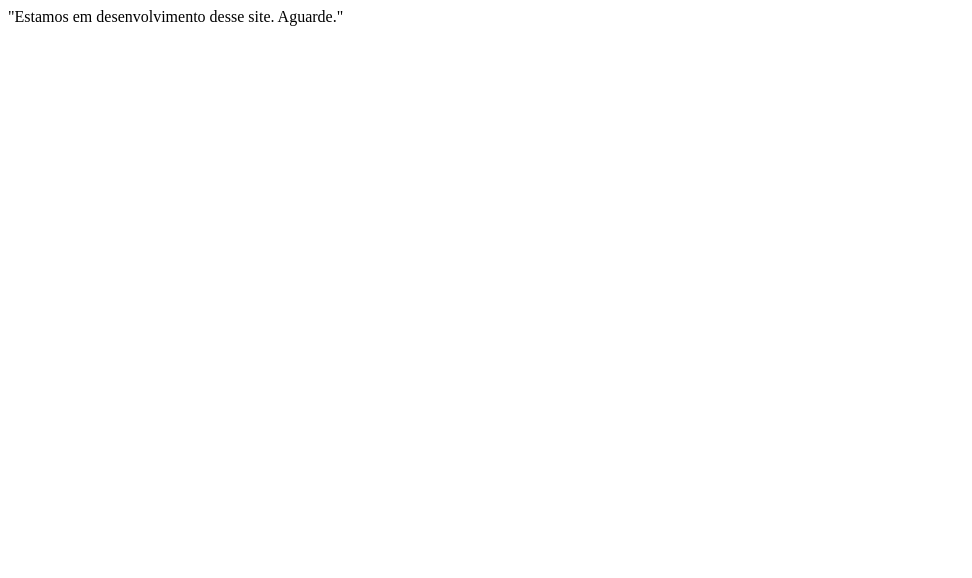
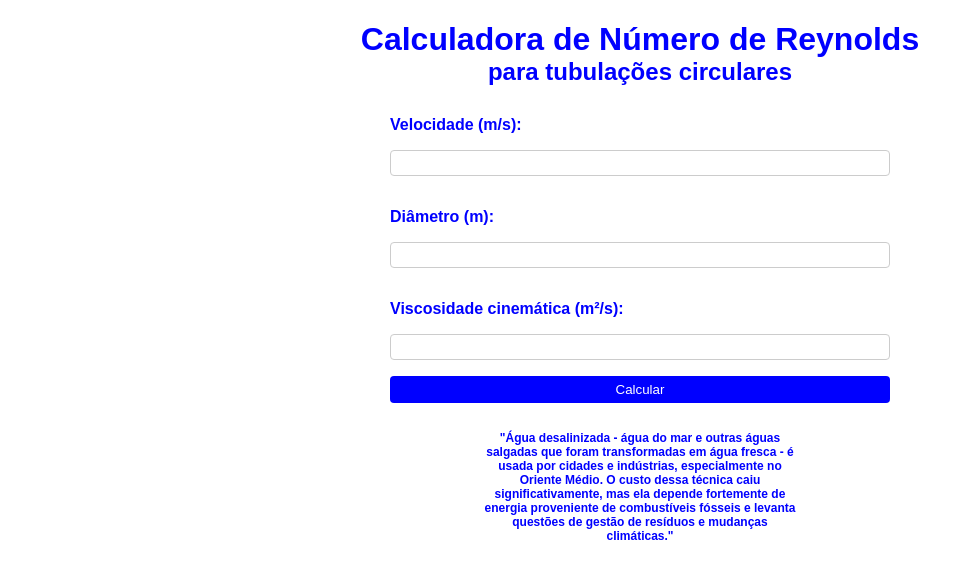
Before and after one commit to weriskiney/calc-hid, a plain HTML site: page numero-reynolds.html in a window 1280 px wide. Shown: the whole page, without its empty margins (0-972 px from the left). Drawn offline with Linux system fonts and the light colour scheme.

Commit message:
Update numero-reynolds.html

```diff
--- a/numero-reynolds.html
+++ b/numero-reynolds.html
@@ -1 +1,137 @@
-"Estamos em desenvolvimento desse site. Aguarde."
+<!DOCTYPE html>
+<html>
+  <head>
+  <style>
+    /* Adicionar estilo CSS aqui */
+    h1 {
+      text-align: center;
+      font-family: Arial, sans-serif;
+      color: blue;
+      margin-bottom: 0px;
+    }
+    h2 {
+      text-align: center;
+      font-family: Arial, sans-serif;
+      font-weight: bold;
+      color: blue;
+      margin-bottom: 30px;
+      margin-top: 0px;
+    }
+    h3 {
+      font-family: Arial, sans-serif;
+      font-size: 16px;
+      font-weight: bold;
+      color: blue;
+      margin-bottom: 10px;
+    }
+    h4 {
+	  text-align: center;
+	  font-family: Arial, sans-serif;
+	  font-size: 12px;
+	  color: blue;
+	  margin-top: 30px;
+	  margin-bottom: 0px;
+	  display: block;
+	  width: 25%;
+	  margin: 0 auto;
+	}
+    form {
+      width: 500px;
+      margin: 0 auto;
+      text-align: left;
+      font-family: Arial, sans-serif;
+    }
+    p {
+      font-family: Arial, sans-serif;
+	  word-wrap: break-word;
+    }
+    select {
+      font-family: Arial, sans-serif;
+      width: 100%;
+      padding: 12px;
+      border: 1px solid #ccc;
+      border-radius: 4px;
+      box-sizing: border-box;
+      margin-top: 6px;
+      margin-bottom: 16px;
+      resize: vertical;
+    }
+    input[type=text] {
+      font-family: Arial, sans-serif;
+      width: 100%;
+      height: 25px;
+      padding: 12px;
+      border: 1px solid #ccc;
+      border-radius: 4px;
+      box-sizing: border-box;
+      margin-top: 6px;
+      margin-bottom: 16px;
+      resize: vertical;
+    }
+    button {
+      background-color: blue;
+      color: white;
+      padding: 6px 10px;
+      border: none;
+      border-radius: 4px;
+      cursor: pointer;
+      width: 100%;
+      margin-bottom: 16px;
+      font-family: Arial, sans-serif;
+    }
+    #result {
+  font-family: Arial, sans-serif;
+  text-align: center;
+  color: blue;
+  font-size: 18px;
+  font-weight: bold;
+}
+  </style>
+  </head>
+  <body>
+    <h1>Calculadora de Número de Reynolds</h1>
+    <h2>para tubulações circulares</h2>
+    <form>
+      <h3>Velocidade (m/s):</h3>
+      <input type="text" id="velocidade" name="velocidade"><br>
+      <h3>Diâmetro (m):</h3>
+      <input type="text" id="diametro" name="diametro"><br>
+      <h3>Viscosidade cinemática (m²/s):</h3>
+      <input type="text" id="viscosidade" name="viscosidade"><br>
+      <button type="button" onclick="calcularReynolds()">Calcular</button>
+    </form>
+    <h4 id="result"></h4>
+    <script>
+      function calcularReynolds() {
+        var velocidade = document.getElementById("velocidade").value;
+        var diametro = document.getElementById("diametro").value;
+        var viscosidade = document.getElementById("viscosidade").value;
+        var reynolds = velocidade * diametro / viscosidade;
+        document.getElementById("result").innerHTML = "Reynolds: " + reynolds;
+      }
+    </script>
+
+	<script>
+	  // Lista de frases aleatórias sobre ciência
+
+		var hydraulicFacts = [
+		"Os oceanos do mundo cobrem cerca de três quartos da superfície da Terra.",
+		"A quantidade total de água na Terra é de cerca de 1400 milhões de quilômetros cúbicos, o suficiente para cobrir a Terra com uma camada de 3000 metros de profundidade.",
+		"Apenas 2,7% da água total disponível na Terra é água fresca. Dessa, 75,2% estão congeladas nas regiões polares e 22,6% estão presentes como água subterrânea. O resto está disponível em lagos, rios, atmosfera, umidade, solo e vegetação.",
+		"A crise sobre o desenvolvimento e gestão dos recursos hídricos surge porque a maior parte da água não está disponível para uso e, em segundo lugar, é caracterizada por sua distribuição espacial altamente desigual.",
+		"A coleta de água da chuva tem sido realizada há milhares de anos em muitas partes do mundo. Hoje, essa técnica é usada na Ásia para repor os suprimentos subterrâneos.",
+		"A coleta de água da chuva é relativamente barata e tem a vantagem de permitir que as comunidades locais desenvolvam e mantenham as estruturas necessárias por conta própria.",
+		"Desviar a água da superfície para o solo pode ajudar a reduzir perdas por evaporação, compensar variações no fluxo e melhorar a qualidade. As regiões do Oriente Médio e do Mediterrâneo estão aplicando essa estratégia.",
+		"Barragens e reservatórios foram construídos para armazenar água para irrigação e consumo. Além disso, as barragens podem fornecer energia e ajudar a controlar enchentes, mas também podem causar impactos sociais e ambientais indesejáveis.",
+		"O transferir água entre bacias fluviais também pode ajudar a aliviar escassez. A China, por exemplo, já possui grandes interligações entre bacias e está planejando mais. O impacto desses projetos nas pessoas e no ambiente deve ser monitorado de perto.",
+		"Água tratada é reutilizada para diferentes propósitos em muitos países, especialmente no Oriente Médio, e essa prática deve crescer. Em todo o mundo, água não potável é usada para irrigação e resfriamento industrial. As cidades também estão se voltando para a reutilização de água para complementar os suprimentos de água potável, aproveitando o progresso no tratamento de água.",
+		"Água desalinizada - água do mar e outras águas salgadas que foram transformadas em água fresca - é usada por cidades e indústrias, especialmente no Oriente Médio. O custo dessa técnica caiu significativamente, mas ela depende fortemente de energia proveniente de combustíveis fósseis e levanta questões de gestão de resíduos e mudanças climáticas."
+		];
+
+	// Selecionar uma frase aleatória da lista e adicionar ao final da página
+	var randomFact = hydraulicFacts[Math.floor(Math.random() * hydraulicFacts.length)];
+	document.body.innerHTML += "<h4><p>&quot;" + randomFact + "&quot;</p></h4>";
+	</script>
+
+  </body>
+</html>
```
